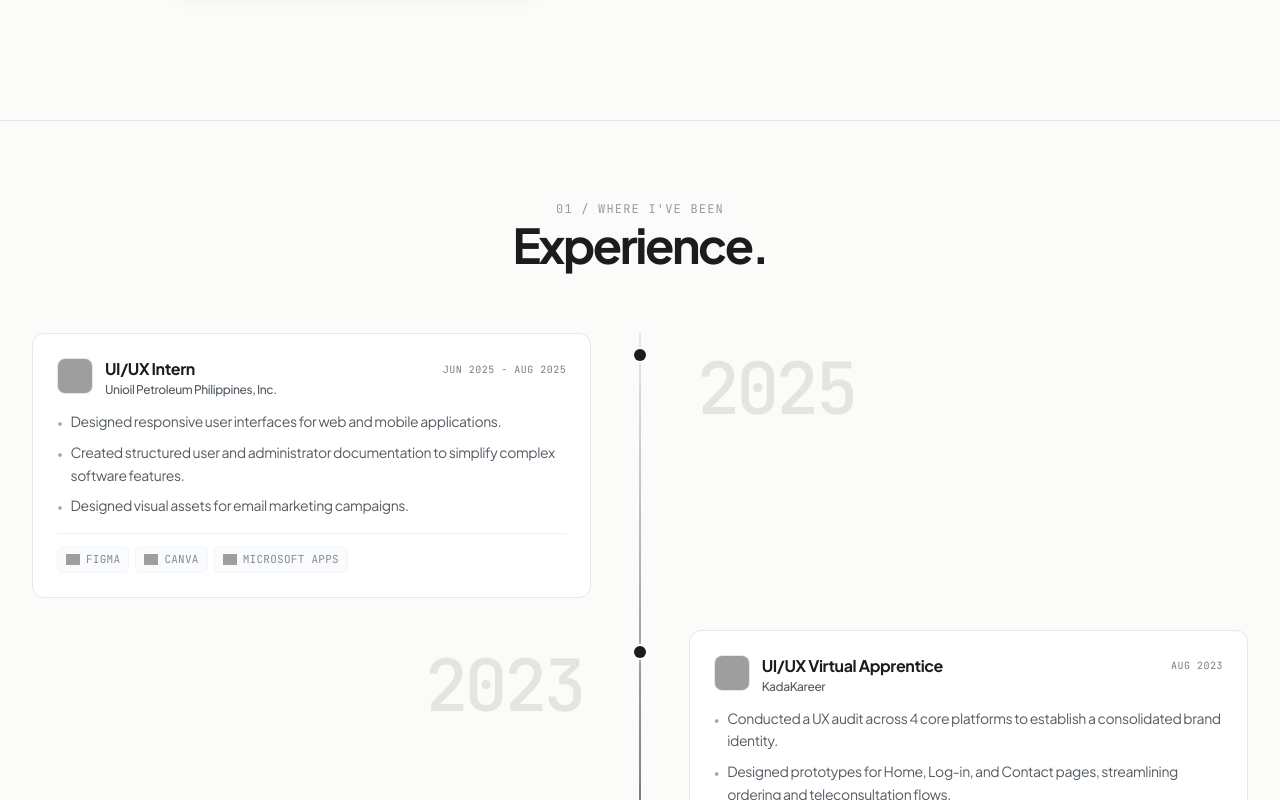
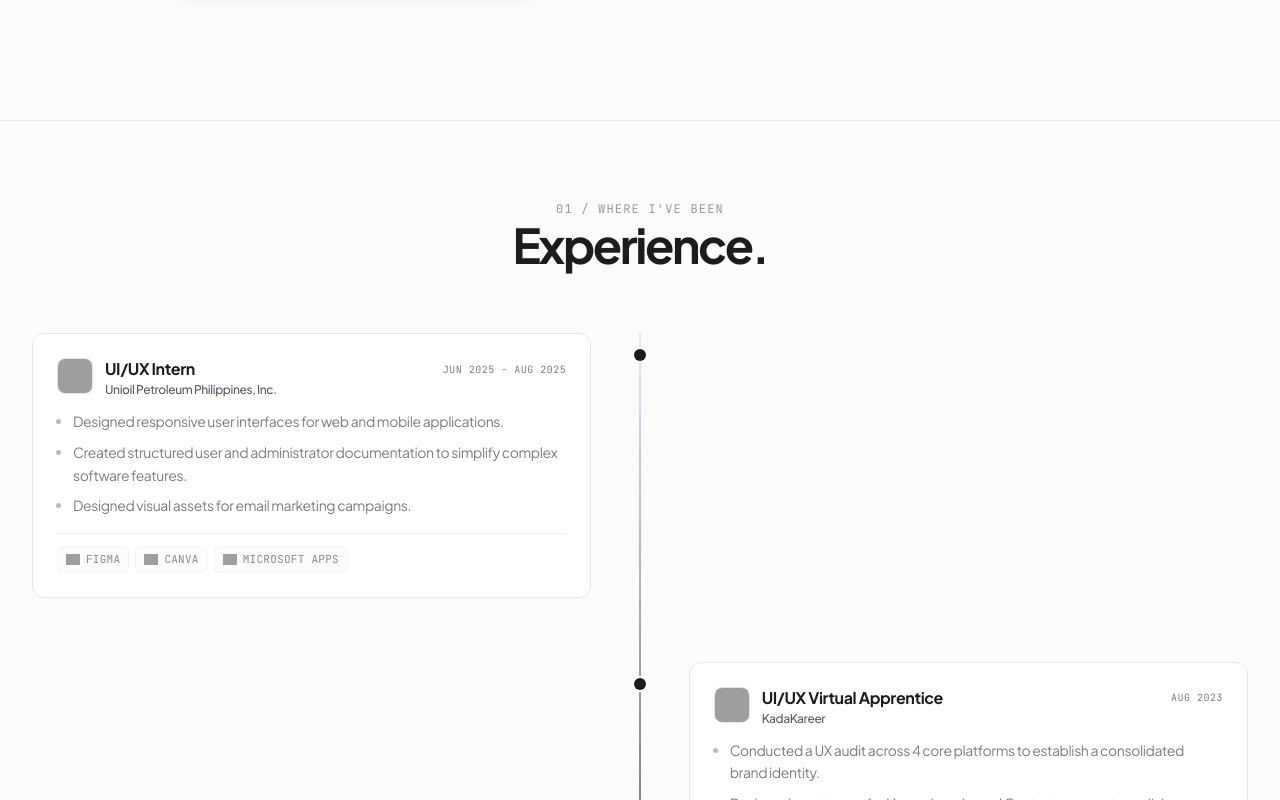
Before and after one commit to ejlumakang/portfolio-v2, a Next.js app: page / in a window 1280 px wide. Shown: the part 680-1480 px from the top of the page. Built offline with nearby package versions, Linux system fonts and the light colour scheme; grey boxes are pictures that could not be loaded.

Commit message:
add smooth scroll

```diff
--- a/app/layout.tsx
+++ b/app/layout.tsx
@@ -3,6 +3,7 @@ import { Plus_Jakarta_Sans, JetBrains_Mono } from "next/font/google"
 import "./globals.css"
 import { ThemeProvider } from "@/components/theme-provider"
 import Navbar from "@/components/Navbar"
+import { SmoothScroller } from "@/components/smooth-scroller"
 
 const sans = Plus_Jakarta_Sans({
   subsets: ["latin"],
@@ -24,7 +25,9 @@ export default function RootLayout({ children }: { children: React.ReactNode })
       <body className={`${sans.variable} ${mono.variable} font-sans antialiased`}>
         <ThemeProvider attribute="class" defaultTheme="system" enableSystem>
           <Navbar />
+          <SmoothScroller>
           <main>{children}</main>
+          </SmoothScroller>
         </ThemeProvider>
       </body>
     </html>
--- a/components/Experience.tsx
+++ b/components/Experience.tsx
@@ -2,10 +2,10 @@
 
 import { useRef } from "react"
 import { experience, technologies } from "@/data/portfolio"
-import { motion, useScroll, useTransform } from "framer-motion"
+import { motion, useScroll, useTransform, useReducedMotion } from "framer-motion"
 
 export default function Experience() {
-  const containerRef = useRef(null)
+  const containerRef = useRef<HTMLDivElement>(null)
   const { scrollYProgress } = useScroll({
     target: containerRef,
     offset: ["start center", "end center"]
@@ -21,7 +21,6 @@ export default function Experience() {
     >
       <div className="max-w-7xl mx-auto px-6 md:px-8">
 
-        {/* Header */}
         <div className="flex flex-col items-center justify-center mb-12 md:mb-16 text-center">
           <motion.div
             initial={{ opacity: 0, y: -10 }}
@@ -34,7 +33,6 @@ export default function Experience() {
           </motion.div>
         </div>
 
-        {/* Timeline Container */}
         <div className="relative">
           {/* Vertical Line */}
           <div className="absolute left-[7px] md:left-1/2 w-[2px] h-full bg-border -translate-x-[1px]" />
@@ -44,7 +42,17 @@ export default function Experience() {
             className="absolute left-[7px] md:left-1/2 w-[2px] bg-gradient-to-b from-transparent via-foreground/50 to-foreground -translate-x-[1px] origin-top z-10"
           />
 
-          <div className="flex flex-col gap-6 md:gap-8">
+          <motion.div
+            style={{ height: height }}
+            className="absolute left-[7px] md:left-1/2 w-[2px] bg-gradient-to-b from-transparent via-transparent dark:via-foreground/50 to-transparent dark:to-foreground -translate-x-[1px] origin-top z-10 blur-[4px] opacity-0 dark:opacity-45 pointer-events-none"
+          />
+
+          <motion.div
+            style={{ height: height }}
+            className="absolute left-[7px] md:left-1/2 w-[4px] bg-gradient-to-b from-transparent via-transparent dark:via-foreground/30 to-transparent dark:to-foreground -translate-x-[2px] origin-top z-10 blur-[8px] opacity-0 dark:opacity-25 pointer-events-none"
+          />
+
+          <div className="flex flex-col gap-10 md:gap-16">
             {experience.map((exp, index) => (
               <TimelineItem key={exp.id} exp={exp} index={index} />
             ))}
@@ -57,6 +65,20 @@ export default function Experience() {
 
 function TimelineItem({ exp, index }: { exp: any, index: number }) {
   const isLeft = index % 2 === 0
+  const prefersReducedMotion = useReducedMotion()
+  const itemRef = useRef<HTMLDivElement>(null)
+
+  const { scrollYProgress } = useScroll({
+    target: itemRef,
+    offset: ["start end", "end start"]
+  })
+
+  const opacity = useTransform(scrollYProgress, [0, 0.4, 1], [0, 1, 1])
+  const blurValue = useTransform(scrollYProgress, [0, 0.4, 1], [16, 0, 0])
+  const filter = useTransform(() => prefersReducedMotion ? "none" : `blur(${blurValue.get()}px)`)
+
+  const y = useTransform(scrollYProgress, [0, 0.4, 1], [prefersReducedMotion ? 0 : 60, 0, 0])
+  const scale = useTransform(scrollYProgress, [0, 0.4, 1], [prefersReducedMotion ? 1 : 0.94, 1, 1])
 
   const getTechIcon = (techName: string) => {
     const foundTech = technologies.find(
@@ -65,33 +87,28 @@ function TimelineItem({ exp, index }: { exp: any, index: number }) {
     return foundTech ? foundTech.icon : null
   }
 
-  const startYear = exp.period.match(/\d{4}/)?.[0] || exp.period.split(" ").shift()
-
   return (
-    <div className={`relative flex w-full justify-start md:justify-center ${isLeft ? "md:justify-start" : "md:justify-end"}`}>
+    <div
+      ref={itemRef}
+      className={`relative flex w-full justify-start md:justify-center ${isLeft ? "md:justify-start" : "md:justify-end"} group`}
+    >
 
       {/* Timeline Dot */}
-      <div className="absolute left-[7px] md:left-1/2 w-3 h-3 rounded-full bg-foreground top-4 z-20
-        -translate-x-[6px]
-        shadow-[0_0_0_2px_hsl(var(--background)),0_0_8px_2px_rgba(255,255,255,0.4)]
-        dark:shadow-[0_0_0_2px_hsl(var(--background)),0_0_10px_3px_rgba(255,255,255,0.3)]" />
-
-      {/* Background Floating Token displaying the startYear */}
       <div
-        className={`hidden md:block absolute top-5 font-mono text-7xl font-medium tracking-tighter select-none pointer-events-none transition-all duration-500 px-2
-          text-foreground/10 dark:text-foreground/10 group-hover:text-foreground/40 dark:group-hover:text-foreground/30 group-hover:scale-[1.03]
-          ${isLeft ? "left-[54%] text-left" : "right-[54%] text-right"}`}
-      >
-        {startYear}
-      </div>
+        className="absolute left-[7px] md:left-1/2 w-3 h-3 rounded-full bg-foreground top-4 z-20 -translate-x-[6px]
+          shadow-[0_0_0_2px_hsl(var(--background)),0_0_0px_0px_transparent]
+          dark:shadow-[0_0_0_2px_hsl(var(--background)),0_0_8px_2px_rgba(255,255,255,0.6)]"
+      />
 
       {/* Card Wrapper */}
       <motion.div
-        initial={{ opacity: 0, y: 20, scale: 0.98 }}
-        whileInView={{ opacity: 1, y: 0, scale: 1 }}
-        viewport={{ once: true, margin: "-60px" }}
-        transition={{ duration: 0.5, ease: [0.22, 1, 0.36, 1] }}
-        className="w-[calc(100%-24px)] md:w-[46%] pl-6 md:pl-0 group"
+        style={{
+          opacity,
+          filter,
+          y,
+          scale
+        }}
+        className="w-[calc(100%-24px)] md:w-[46%] pl-6 md:pl-0"
       >
         <div className="p-5 md:p-6 rounded-xl bg-card border border-border transition-all duration-300 hover:border-foreground/20 hover:-translate-y-0.5 hover:shadow-md relative overflow-hidden">
 
@@ -112,7 +129,7 @@ function TimelineItem({ exp, index }: { exp: any, index: number }) {
             </div>
             <div className="flex-grow min-w-0">
               <div className="flex flex-col md:flex-row md:items-center justify-between gap-1">
-                <h3 className="text-base font-bold tracking-tight leading-snug truncate">{exp.role}</h3>
+                <h3 className="text-base font-bold tracking-tight leading-snug break-words">{exp.role}</h3>
                 <span className="font-mono text-[10px] uppercase tracking-wider text-muted-foreground/80 whitespace-nowrap">
                   {exp.period}
                 </span>
@@ -121,19 +138,18 @@ function TimelineItem({ exp, index }: { exp: any, index: number }) {
             </div>
           </div>
 
-          <ul className="text-muted-foreground leading-relaxed text-sm list-none space-y-2 pl-0 mb-4 relative z-10">
-            {Array.isArray(exp.description)
-              ? exp.description.map((point: string, i: number) => (
-                  <li key={i} className="flex gap-2 items-start">
-                    <span className="text-foreground/40 mt-1 select-none text-[11px]">•</span>
-                    <span>{point}</span>
-                  </li>
-                ))
-              : <li>{exp.description}</li>
-            }
-          </ul>
+          {Array.isArray(exp.description) ? (
+            <ul className="text-muted-foreground/80 leading-relaxed text-sm list-disc pl-4 space-y-2 mb-4 relative z-10">
+              {exp.description.map((point: string, i: number) => (
+                <li key={i} className="marker:text-foreground/30">
+                  <span>{point}</span>
+                </li>
+              ))}
+            </ul>
+          ) : (
+            <p className="text-muted-foreground/80 leading-relaxed text-sm mb-4 relative z-10">{exp.description}</p>
+          )}
 
-          {/* Tech Tags */}
           {exp.tech && exp.tech.length > 0 && (
             <div className="flex flex-wrap gap-1.5 pt-3 border-t border-border/60 relative z-10">
               {exp.tech.map((technology: string) => {
--- a/components/Hero.tsx
+++ b/components/Hero.tsx
@@ -3,9 +3,11 @@
 import { ArrowDown, Download, Mail } from "lucide-react"
 import { FaGithub, FaLinkedin } from "react-icons/fa"
 import { Button } from "@/components/ui/button"
-import { motion } from "framer-motion"
+import { motion, useReducedMotion } from "framer-motion"
 
 export default function Hero() {
+  const prefersReducedMotion = useReducedMotion()
+
   const containerVariants = {
     hidden: { opacity: 0 },
     visible: {
@@ -18,7 +20,7 @@ export default function Hero() {
   }
 
   const itemVariants = {
-    hidden: { opacity: 0, y: 15 },
+    hidden: { opacity: 0, y: prefersReducedMotion ? 0 : 15 },
     visible: {
       opacity: 1,
       y: 0,
@@ -28,42 +30,61 @@ export default function Hero() {
 
   return (
     <section id="home" className="min-h-screen flex items-center justify-center pt-24 md:pt-16 pb-12 md:pb-0 relative overflow-hidden">
-      <div className="absolute inset-0 bg-[linear-gradient(rgba(255,255,255,0.04)_1px,transparent_1px),linear-gradient(90deg,rgba(255,255,255,0.04)_1px,transparent_1px)] dark:bg-[linear-gradient(rgba(255,255,255,0.04)_1px,transparent_1px),linear-gradient(90deg,rgba(255,255,255,0.04)_1px,transparent_1px)] bg-[size:60px_60px] opacity-20 -z-10" />
+      <div className="absolute inset-0 bg-[linear-gradient(rgba(255,255,255,0.04)_1px,transparent_1px),linear-gradient(90deg,rgba(255,255,255,0.04)_1px,transparent_1px)] bg-[size:60px_60px] opacity-20 -z-10" />
 
       <div className="max-w-6xl w-full mx-auto px-6 md:px-8 grid grid-cols-1 md:grid-cols-2 gap-12 items-center">
 
-        {/* Profile Image */}
         <motion.div
-          initial={{ opacity: 0, scale: 0.96 }}
+          initial={{ opacity: 0, scale: prefersReducedMotion ? 1 : 0.96 }}
           animate={{ opacity: 1, scale: 1 }}
           transition={{ duration: 0.6, ease: [0.22, 1, 0.36, 1] as const }}
-          className="order-1 flex justify-center md:justify-center"
+          className="order-1 flex justify-center"
         >
-          <div className="w-full max-w-[280px] sm:max-w-[320px] md:max-w-[360px] aspect-square md:aspect-[4/5] relative rounded-2xl overflow-hidden shadow-xl group">
+          <div className="w-full max-w-[280px] sm:max-w-[320px] md:max-w-[360px] aspect-square md:aspect-[4/5] relative rounded-2xl shadow-xl group bg-muted/20 border border-transparent">
 
-            {/* Gradient tracing effect */}
-            <motion.div
-              animate={{ rotate: 360 }}
-              transition={{ repeat: Infinity, duration: 6, ease: "linear" }}
-              className="absolute inset-[-100%] w-[300%] h-[300%] bg-[conic-gradient(from_0deg,transparent_75%,rgba(0,0,0,0.4)_100%)] dark:bg-[conic-gradient(from_0deg,transparent_75%,rgba(255,255,255,0.3)_100%)] origin-center"
-            />
+            <div className="absolute inset-0 rounded-2xl overflow-hidden pointer-events-none z-0">
 
-            <div className="absolute inset-[1.5px] rounded-[calc(1rem-1.5px)] overflow-hidden bg-card z-10 border border-border/40">
+              {!prefersReducedMotion && (
+                <motion.div
+                  animate={{ rotate: 360 }}
+                  transition={{ repeat: Infinity, duration: 8, ease: "linear" }}
+                  className="absolute inset-[-2px] rounded-2xl bg-[conic-gradient(from_0deg,transparent_50%,currentColor_100%)] text-transparent dark:text-foreground/50 blur-[4px] opacity-0 dark:opacity-45 origin-center"
+                />
+              )}
+
+              {!prefersReducedMotion && (
+                <motion.div
+                  animate={{ rotate: 360 }}
+                  transition={{ repeat: Infinity, duration: 8, ease: "linear" }}
+                  className="absolute inset-[-4px] rounded-2xl bg-[conic-gradient(from_0deg,transparent_50%,currentColor_100%)] text-transparent dark:text-foreground/30 blur-[8px] opacity-0 dark:opacity-25 origin-center"
+                />
+              )}
+
+              {!prefersReducedMotion && (
+                <motion.div
+                  animate={{ rotate: 360 }}
+                  transition={{ repeat: Infinity, duration: 8, ease: "linear" }}
+                  className="absolute inset-[-100%] w-[300%] h-[300%] bg-[conic-gradient(from_0deg,transparent_40%,currentColor_100%)] text-foreground/40 dark:text-foreground/40 origin-center"
+                />
+              )}
+            </div>
+
+            <div className="absolute inset-[1.5px] rounded-[calc(1rem-1.5px)] overflow-hidden bg-card z-10">
               <img
                 src="/img/profile.JPG"
-                alt="Eloiza Lumakang"
+                alt="Eloiza Lumakang Portrait Photograph"
                 className="w-full h-full object-cover opacity-95 group-hover:scale-[1.03] transition-transform duration-700 ease-out"
               />
             </div>
           </div>
         </motion.div>
 
-        {/* Text Details */}
+        {/* Text Details Column */}
         <motion.div
           variants={containerVariants}
           initial="hidden"
           animate="visible"
-          className="order-2 flex flex-col items-center md:items-start text-center md:text-left"
+          className="order-2 flex flex-col items-center md:items-start text-center md:text-left z-10"
         >
           <motion.span
             variants={itemVariants}
@@ -98,7 +119,7 @@ export default function Hero() {
               </a>
             </Button>
             <Button asChild variant="outline" className="rounded-full px-5 py-5 md:px-6 md:py-6 text-sm gap-2 bg-transparent border-border/80 text-muted-foreground dark:text-foreground hover:text-foreground hover:border-foreground hover:bg-muted/10 transition-all duration-300">
-              <a href="https://drive.google.com/file/d/1RaPukzDFC8hjoMG-DtIEM8_sBSpGVqbw/view" target="_blank">
+              <a href="https://drive.google.com/file/d/1RaPukzDFC8hjoMG-DtIEM8_sBSpGVqbw/view" target="_blank" rel="noopener noreferrer">
                 Download Resume <Download className="w-4 h-4" />
               </a>
             </Button>
@@ -109,9 +130,9 @@ export default function Hero() {
             variants={itemVariants}
             className="flex items-center gap-5 text-muted-foreground"
           >
-            <a href="mailto:ejlumakang@gmail.com" className="hover:text-foreground transition-transform hover:-translate-y-0.5 duration-200"><Mail className="w-5 h-5" /></a>
-            <a href="https://www.linkedin.com/in/ejlmkng/" target="_blank" className="hover:text-foreground transition-transform hover:-translate-y-0.5 duration-200"><FaLinkedin size={20} /></a>
-            <a href="https://github.com/ejlumakang" target="_blank" className="hover:text-foreground transition-transform hover:-translate-y-0.5 duration-200"><FaGithub size={20} /></a>
+            <a href="mailto:ejlumakang@gmail.com" aria-label="Send Email to ejlumakang@gmail.com" className="hover:text-foreground transition-transform hover:-translate-y-0.5 duration-200"><Mail className="w-5 h-5" /></a>
+            <a href="https://www.linkedin.com/in/ejlmkng/" target="_blank" rel="noopener noreferrer" aria-label="Open Linkedin Profile Link" className="hover:text-foreground transition-transform hover:-translate-y-0.5 duration-200"><FaLinkedin size={20} /></a>
+            <a href="https://github.com/ejlumakang" target="_blank" rel="noopener noreferrer" aria-label="Open GitHub Profile Link" className="hover:text-foreground transition-transform hover:-translate-y-0.5 duration-200"><FaGithub size={20} /></a>
           </motion.div>
         </motion.div>
 
--- /dev/null
+++ b/components/smooth-scroller.tsx
@@ -0,0 +1,23 @@
+"use client"
+
+import { ReactLenis } from 'lenis/react'
+import { ReactNode } from 'react'
+
+export function SmoothScroller({ children }: { children: ReactNode }) {
+  return (
+    <ReactLenis
+      root
+      options={{
+        duration: 1.2,
+        easing: (t) => Math.min(1, 1.001 - Math.pow(2, -10 * t)),
+        orientation: 'vertical',
+        gestureOrientation: 'vertical',
+        smoothWheel: true,
+        wheelMultiplier: 1.0,
+        autoRaf: true,
+      }}
+    >
+      {children}
+    </ReactLenis>
+  )
+}
--- a/package.json
+++ b/package.json
@@ -14,6 +14,7 @@
     "class-variance-authority": "^0.7.1",
     "clsx": "^2.1.1",
     "framer-motion": "^12.40.0",
+    "lenis": "^1.3.23",
     "lucide-react": "^1.21.0",
     "next": "16.2.9",
     "next-themes": "^0.4.6",
```
Also changed, not shown: components/Certifications.tsx (+8 -57 lines), components/Projects.tsx (+36 -23 lines), 1 other file (tests, documents, lock files or other folders).
